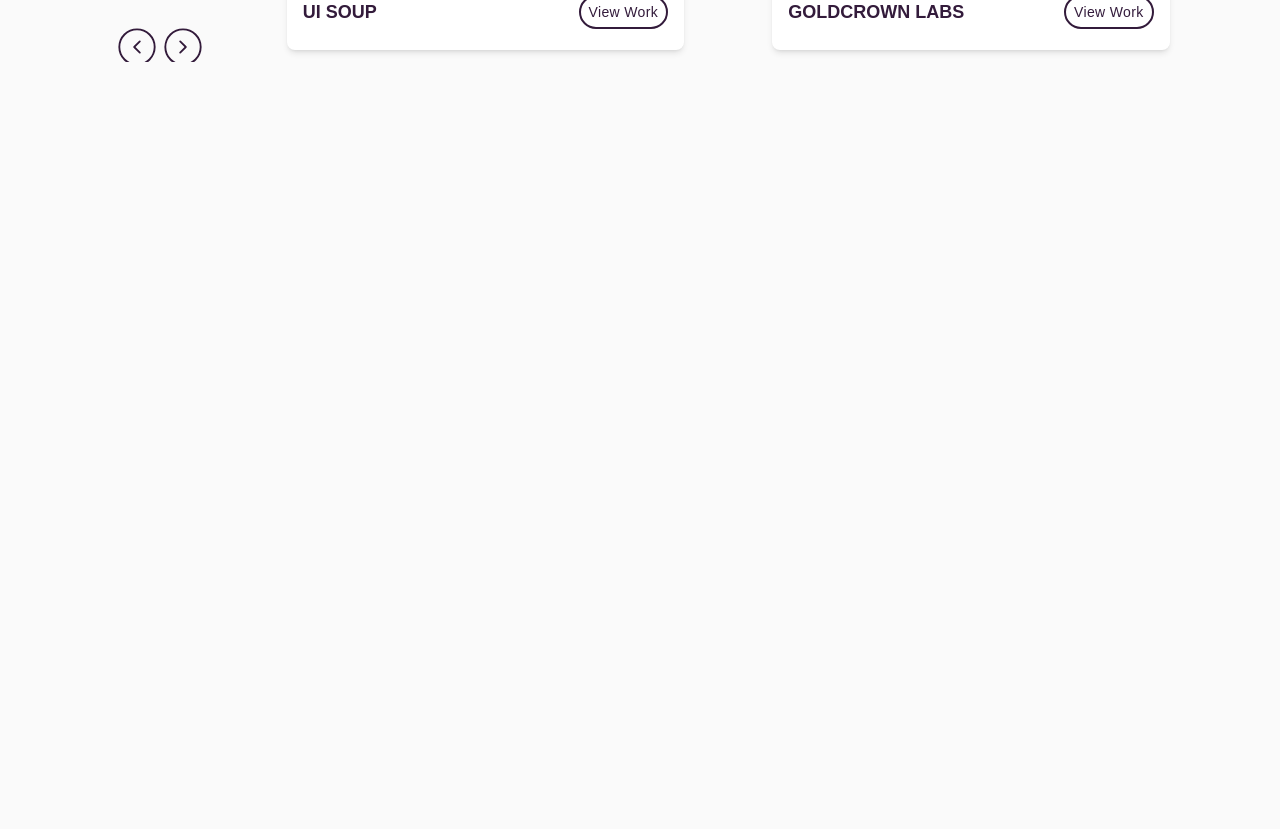
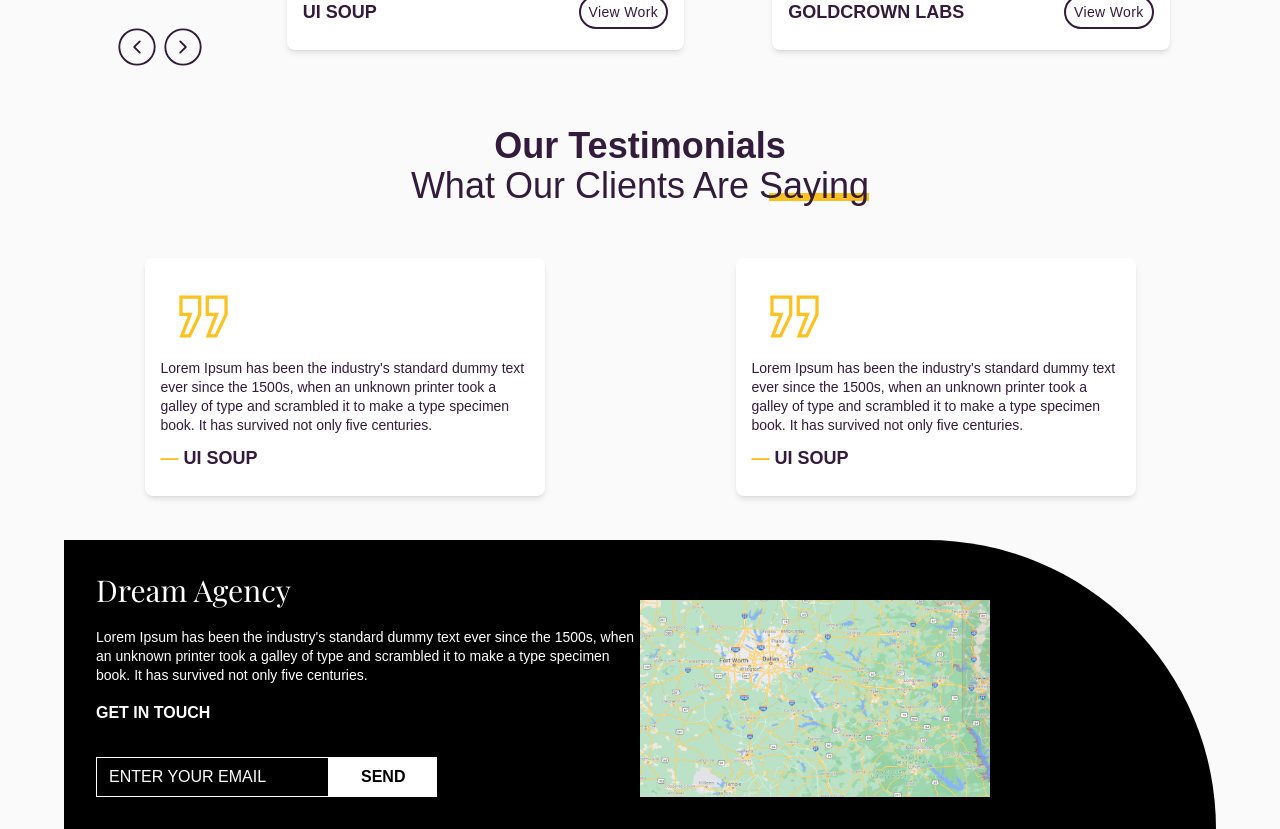
Before and after one commit to udinesia325/dream-agency, a Next.js app: page / in a window 1280 px wide. Shown: the part 1920-2749 px from the top of the page. Before the commit the page ends 1982 px from the top, so only its background shows below. Built offline with nearby package versions, Linux system fonts and the light colour scheme; a web font is replaced by a local one.

Commit message:
footer done

```diff
--- a/src/app/globals.css
+++ b/src/app/globals.css
@@ -62,4 +62,25 @@
         height: 8px;
         background-color: #FDC021;
     }
+    .testimonial-heading {
+        position: relative;
+        z-index: 2;
+    }
+    .testimonial-heading::after{
+        content: '';
+        position: absolute;
+        z-index: -1;
+        bottom: 5px;
+        right: 0;
+        width: 100px;
+        height: 8px;
+        background-color: #FDC021;
+    }
+
+    @media screen and (max-width:500px) {
+        .testimonial-heading::after{
+            right: 65px;
+            height: 5px;
+        }
+    }
 }
--- a/src/app/page.js
+++ b/src/app/page.js
@@ -1,6 +1,8 @@
 import Navbar from "@/components/Navbar";
 import AboutUsSection from "@/sections/AboutUsSection";
+import FooterSection from "@/sections/FooterSection";
 import HeroSection from "@/sections/HeroSection";
+import TestimonialSection from "@/sections/TestimonialSection";
 import WhatWeDoSection from "@/sections/WhatWeDoSection";
 
 export default function Home() {
@@ -10,6 +12,8 @@ export default function Home() {
       <HeroSection />
       <WhatWeDoSection />
       <AboutUsSection />
+      <TestimonialSection />
+      <FooterSection />
     </main>
   )
 }
--- a/src/components/RecentWorkSlider.jsx
+++ b/src/components/RecentWorkSlider.jsx
@@ -5,7 +5,7 @@ import { Virtual } from 'swiper/modules'
 import { Swiper, SwiperSlide } from 'swiper/react'
 
 // Import Swiper styles
-import { RecentWorkData, WhatWeDoSliderData } from '@/data/slider'
+import { RecentWorkData } from '@/data/slider'
 import Image from 'next/image'
 import { useRef } from 'react'
 import 'swiper/css'
--- a/src/components/WhatWeDoSlider.jsx
+++ b/src/components/WhatWeDoSlider.jsx
@@ -7,7 +7,7 @@ import { Swiper, SwiperSlide } from 'swiper/react'
 // Import Swiper styles
 import { WhatWeDoSliderData } from '@/data/slider'
 import Image from 'next/image'
-import { useRef, useState } from 'react'
+import { useRef } from 'react'
 import 'swiper/css'
 import 'swiper/css/virtual'
 
@@ -47,8 +47,8 @@ const WhatWeDoSlider = () => {
             slidesPerView: 2,
             spaceBetween: 30,
           },
-          // when window width is >= 640px
-          640: {
+          // when window width is >= 1000px
+          1092: {
             slidesPerView: 3,
             spaceBetween: 20,
           },
--- /dev/null
+++ b/src/data/testimonial.js
@@ -0,0 +1,10 @@
+export const testimonial = [
+  {
+    title: 'UI Soup',
+    content: 'Lorem Ipsum has been the industry\'s standard dummy text ever since the 1500s, when an unknown printer took a galley of type and scrambled it to make a type specimen book. It has survived not only five centuries.',
+  },
+  {
+    title: 'UI Soup',
+    content: 'Lorem Ipsum has been the industry\'s standard dummy text ever since the 1500s, when an unknown printer took a galley of type and scrambled it to make a type specimen book. It has survived not only five centuries.',
+  },
+]
--- /dev/null
+++ b/src/sections/FooterSection.jsx
@@ -0,0 +1,37 @@
+import React from 'react'
+import { Playfair_Display } from 'next/font/google'
+import Image from 'next/image'
+import map from "@/assets/images/map.png"
+
+const playfair_Display = Playfair_Display({
+  weight: '400',
+  subsets: ['latin'],
+})
+
+function FooterSection() {
+  return (
+    <div className="bg-black w-full rounded-tr-2xl sm:rounded-tr-full flex flex-col flex-wrap sm:flex-row justify-between gap-y-10 text-white mt-8 p-8">
+      <div className="basis-1/2">
+        <h1 className={`${playfair_Display.className} text-3xl`}>
+          Dream Agency
+        </h1>
+        <p className="text-sm leading-snug mt-5">
+          Lorem Ipsum has been the industry's standard dummy text ever since the
+          1500s, when an unknown printer took a galley of type and scrambled it
+          to make a type specimen book. It has survived not only five centuries.
+        </p>
+        <h1 className='font-semibold mt-4'>GET IN TOUCH</h1>
+
+        <div className="mt-8 flex p-0 gap-0">
+            <input type="text" placeholder='ENTER YOUR EMAIL' className='bg-transparent px-3 text-white ring-white border border-white outline-none placeholder:text-white' />
+            <button className='bg-white text-black py-2 px-8 font-semibold'>SEND</button>
+        </div>
+      </div>
+      <div className="basis-1/2 flex">
+        <Image src={map} width={350} height={350} className='aspect-video mx-auto sm:mx-0 mt-auto' alt='map' />
+      </div>
+    </div>
+  )
+}
+
+export default FooterSection
--- /dev/null
+++ b/src/sections/TestimonialSection.jsx
@@ -0,0 +1,60 @@
+'use client'
+import { testimonial } from '@/data/testimonial'
+import React from 'react'
+import { Virtual } from 'swiper/modules'
+import {Swiper, SwiperSlide } from 'swiper/react'
+import quote from "@/assets/images/svg/quote.svg"
+import Image from 'next/image'
+
+function TestimonialSection() {
+  return (
+    <div className="mt-16 flex flex-col gap-y-10">
+      <h1 className="mx-auto text-center inline-block text-4xl text-dark font-thin testimonial-heading">
+        <span className="font-bold">Our Testimonials</span>
+        <br />
+        What Our Clients <br className='sm:hidden' /> Are Saying
+      </h1>
+      <Swiper
+        className="w-full"
+        modules={[Virtual]}
+        spaceBetween={10}
+        slidesPerView={1}
+        loop={true}
+        breakpoints={{
+          // when window width is >= 320px
+          320: {
+            slidesPerView: 1,
+            spaceBetween: 3,
+            centeredSlides: true,
+          },
+          // when window width is >= 480px
+          480: {
+            slidesPerView: 2,
+            spaceBetween: 30,
+          },
+        }}
+      >
+        {testimonial.map((data, index) => (
+          <SwiperSlide key={index} virtualIndex={index} className="p-3">
+            <div className="mx-auto w-[90%] max-w-[400px] bg-white p-4 shadow-md rounded-lg">
+              <Image
+                src={quote}
+                width={85}
+                height={85}
+                style={{ backgroundColor: data.color }}
+                alt={data.title}
+                className="p-2 aspect-square rounded-md"
+              />
+              <p className="text-sm text-dark font-light leading-snug">{data.content}</p>
+              <h1 className="my-2 text-lg text-dark font-bold uppercase">
+                <span className="text-orange">—</span> {data.title}
+              </h1>
+            </div>
+          </SwiperSlide>
+        ))}
+      </Swiper>
+    </div>
+  )
+}
+
+export default TestimonialSection
```
Also changed, not shown: src/assets/images/map.png (added), src/assets/images/svg/quote.svg (added).
